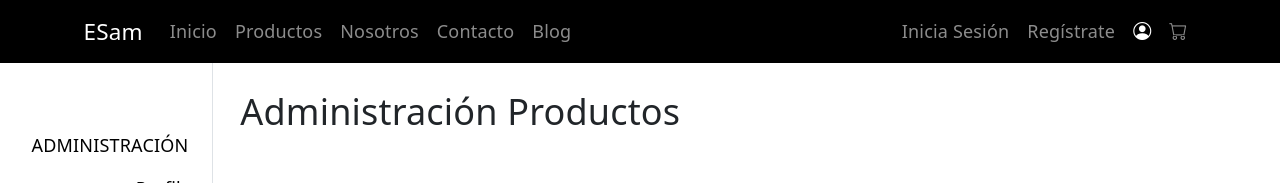
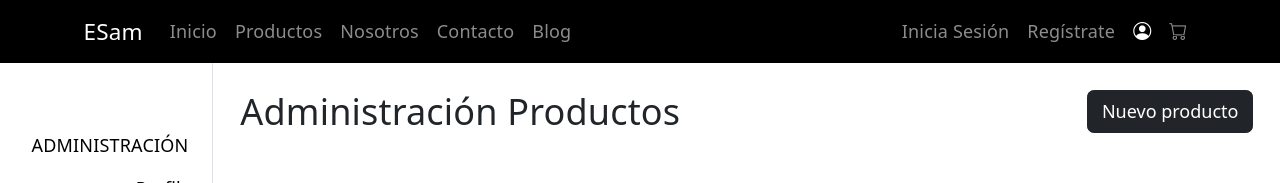
Before and after one commit to MadoScientista/eSam, a React (Vite) app: page /admin/productos in a window 1280 px wide. Shown: the top 183 px of the page. Built offline with nearby package versions, Linux system fonts and the light colour scheme; no server answers.

Commit message:
Botón de nuevo producto se encuentra arriba a la derecha

```diff
--- a/src/pages/admin/AdminControlProduct.jsx
+++ b/src/pages/admin/AdminControlProduct.jsx
@@ -28,13 +28,15 @@
 
     return(
         <>
-            <h2 className="mb-5">Administración Productos</h2>
+            <div className="d-flex justify-content-between align-items-center mb-5">
+                <h2 className="mb-0">Administración Productos</h2>
                 <button
                     className="btn btn-dark"
                     onClick={()=>{navigate("nuevo")}}
                 >
                     Nuevo producto
                 </button>
+            </div>
             <ProductTable products={products} handleClick={handleClick}/>
         </>
     )
```
Lines whose indentation alone changed are shown as unchanged.
